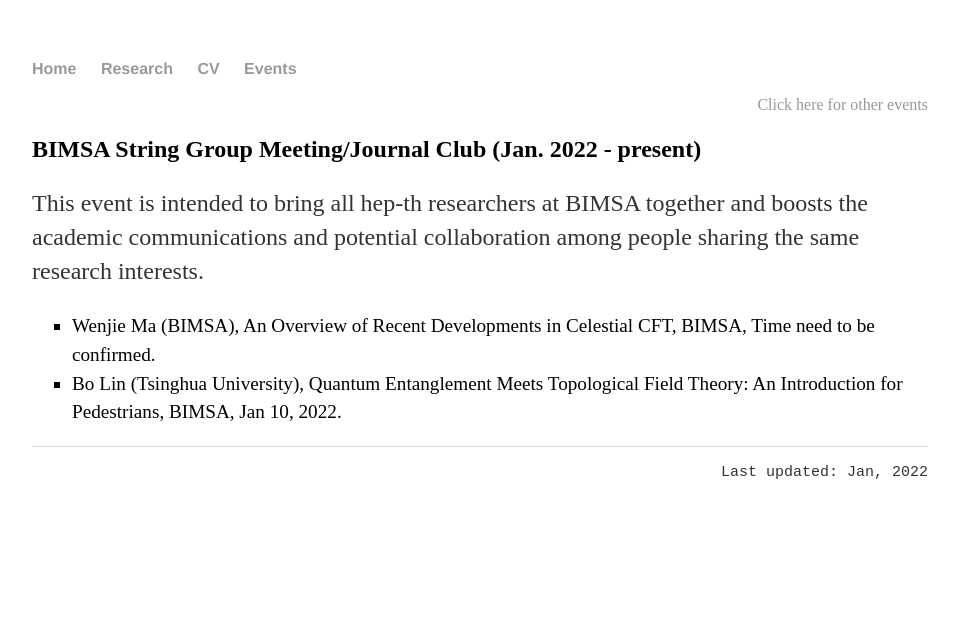
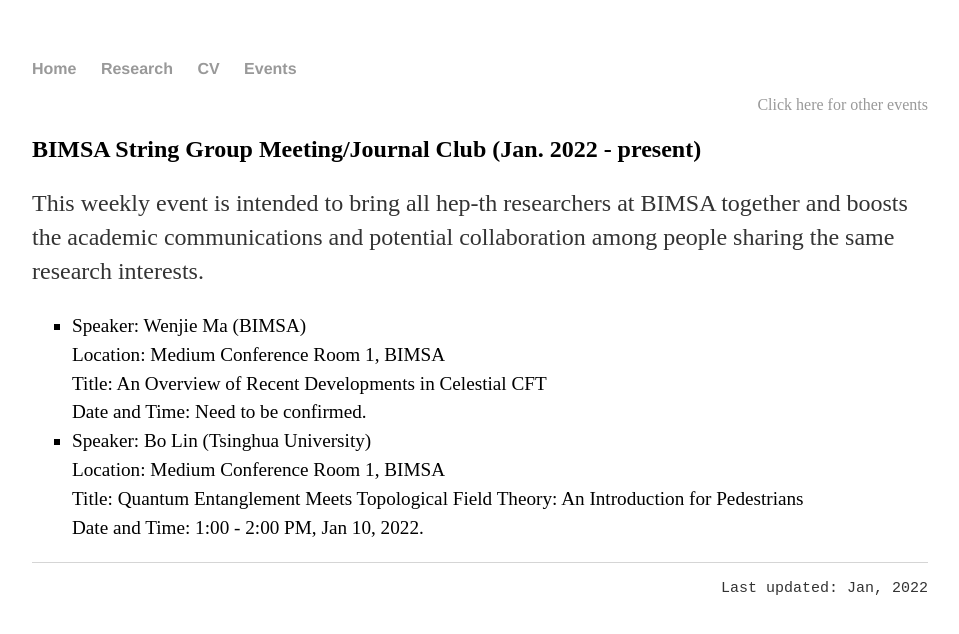
Before and after one commit to hhzou/hhzou.github.io, a Jekyll site: the page built from events/bimsagroup/index.html, in a window 1280 px wide. Shown: the top 634 px of the page, without its empty margins (160-1119 px from the left). Built offline with Jekyll 4.4.1, drawn with Linux system fonts in a browser that asks for light colours.

Commit message:
Update index.html

```diff
--- a/events/bimsagroup/index.html
+++ b/events/bimsagroup/index.html
@@ -8,14 +8,20 @@
 		BIMSA String Group Meeting/Journal Club (Jan. 2022 - present)
 	</h2>
 	<p>
-		This event is intended to bring all hep-th researchers at BIMSA together and boosts the academic communications and potential collaboration among people sharing the same research interests.
+		This weekly event is intended to bring all hep-th researchers at BIMSA together and boosts the academic communications and potential collaboration among people sharing the same research interests.
 	</p>
 	<ul style="font-size:1.2em; line-height: 150%; list-style-type: square">
 		<li>
-			Wenjie Ma (BIMSA), An Overview of Recent Developments in Celestial CFT, BIMSA, Time need to be confirmed.
+			Speaker: Wenjie Ma (BIMSA)
+			<br> Location: Medium Conference Room 1, BIMSA
+			<br> Title: An Overview of Recent Developments in Celestial CFT
+			<br> Date and Time: Need to be confirmed.
 		</li>
 		<li>
-			Bo Lin (Tsinghua University), Quantum Entanglement Meets Topological Field Theory: An Introduction for Pedestrians, BIMSA, Jan 10, 2022.
+			Speaker: Bo Lin (Tsinghua University)
+			<br> Location: Medium Conference Room 1, BIMSA
+			<br> Title: Quantum Entanglement Meets Topological Field Theory: An Introduction for Pedestrians
+			<br> Date and Time: 1:00 - 2:00 PM, Jan 10, 2022.
 		</li>
 	</ul>
 
```
